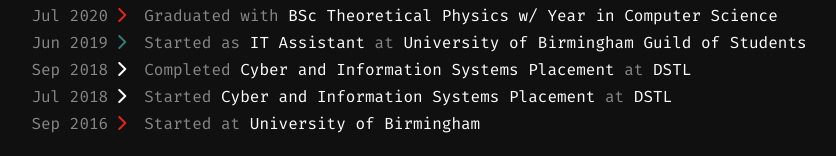
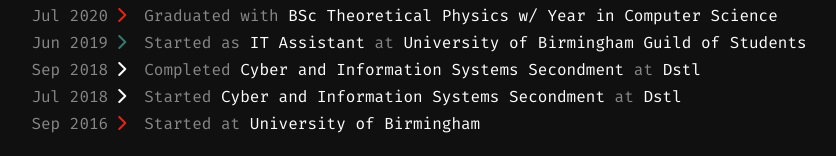
Before and after one commit to NathanAWhitworth/personal-site, a plain HTML site: page index.html in a window 1280 px wide. Shown: the part 542-698 px from the top of the page, without its empty margins (221-1057 px from the left). Drawn offline with nearby package versions, Linux system fonts and the light colour scheme.

Commit message:
Update Dstl points in timeline

```diff
--- a/index.html
+++ b/index.html
@@ -40,10 +40,10 @@
             <span>Started as <span class="prominent">IT Assistant</span> at <span class="prominent">University of Birmingham Guild of Students</span></span>
             <time datetime="2018-09">Sep 2018</time>
             <i class="fa-solid fa-chevron-right dstl"></i>
-            <span>Completed <span class="prominent">Cyber and Information Systems Placement</span> at <span class="prominent">DSTL</span></span>
+            <span>Completed <span class="prominent">Cyber and Information Systems Secondment</span> at <span class="prominent">Dstl</span></span>
             <time datetime="2018-07">Jul 2018</time>
             <i class="fa-solid fa-chevron-right dstl"></i>
-            <span>Started <span class="prominent">Cyber and Information Systems Placement</span> at <span class="prominent">DSTL</span></span>
+            <span>Started <span class="prominent">Cyber and Information Systems Secondment</span> at <span class="prominent">Dstl</span></span>
             <time datetime="2016-09">Sep 2016</time>
             <i class="fa-solid fa-chevron-right uob"></i>
             <span>Started at <span class="prominent">University of Birmingham</span></span>
```
